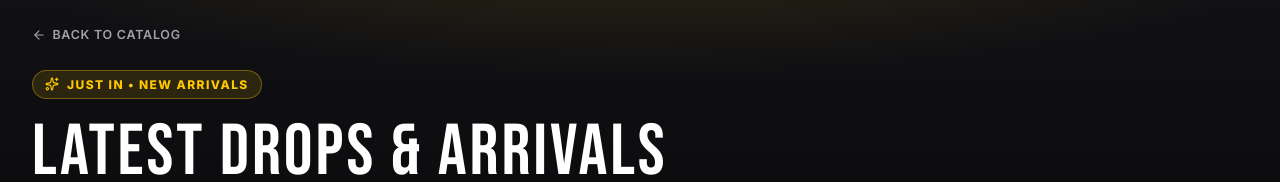
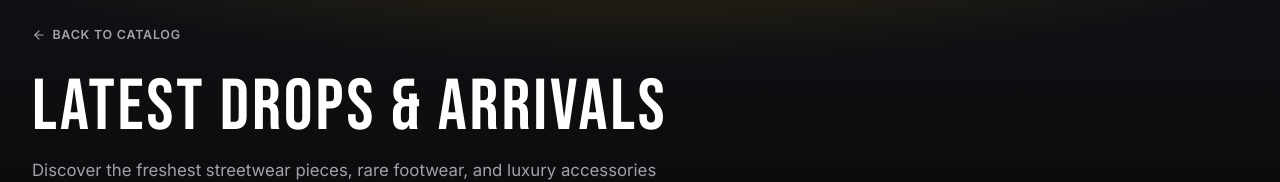
Before and after one commit to kelvinkwasigyan-code/WearYung-Store, a Next.js app: page /just-in in a window 1280 px wide. Shown: the part 120-302 px from the top of the page. Built offline with nearby package versions, Linux system fonts and the light colour scheme; no server answers; the database is empty.

Commit message:
fix(just-in): remove badge from header hero section

```diff
--- a/app/just-in/page.tsx
+++ b/app/just-in/page.tsx
@@ -111,14 +111,6 @@ export default async function JustInPage({ searchParams }: JustInPageProps) {
             >
               <ArrowLeft size={14} /> Back to Catalog
             </Link>
-          </div>
-
-          {/* Glowing Badge */}
-          <div style={{ display: 'inline-flex', alignItems: 'center', gap: '0.5rem', background: 'rgba(255, 200, 0, 0.12)', border: '1px solid rgba(255, 200, 0, 0.35)', padding: '4px 12px', borderRadius: '20px', marginBottom: '1rem' }}>
-            <Sparkles size={14} style={{ color: '#FFC800' }} />
-            <span style={{ fontSize: '0.75rem', fontWeight: 800, color: '#FFC800', textTransform: 'uppercase', letterSpacing: '0.12em' }}>
-              JUST IN • NEW ARRIVALS
-            </span>
           </div>
 
           <h1
```
